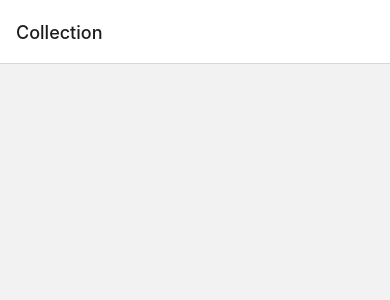
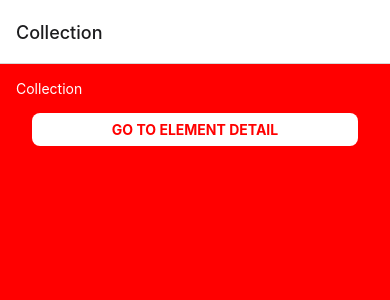
Before and after one commit to FlorBergesio/marvelous-react-native, a React Native app: screen /Collection in a window 390 px wide. Shown: the top 300 px of the page. Built offline with nearby package versions, Linux system fonts and the light colour scheme.

Commit message:
Implemented navigation between components

```diff
--- a/src/components/Collection.js
+++ b/src/components/Collection.js
@@ -1,12 +1,51 @@
 import React from "react";
-import { View } from "react-native";
+import { Pressable, Text, View, StyleSheet } from "react-native";
 
-const Collection = () => {
+const Collection = ( props ) => {
+    const handlePress = () => {
+        props.navigation.navigate("ElementDetail");
+    };
+
     return (
-        <View>
-
+        <View
+            style={ styles.container }
+        >
+            <Text
+                style={ styles.text }
+            >Collection</Text>
+            <Pressable
+                onPress={ handlePress }
+                style={ styles.button }
+            >
+                <Text
+                    style={ styles.buttonText }
+                >Go to Element Detail</Text>
+            </Pressable>
         </View>
     );
 };
 
+const styles = StyleSheet.create({
+    container: {
+        flex: 1,
+        backgroundColor: "red",
+        padding: 16
+    },
+    text: {
+        color: "white"
+    },
+    button: {
+        padding: 8,
+        backgroundColor: "white",
+        borderRadius: 8,
+        margin: 16
+    },
+    buttonText: {
+        color: "red",
+        textAlign: "center",
+        fontWeight: "bold",
+        textTransform: "uppercase"
+    }
+});
+
 export default Collection;
--- a/src/components/CollectionsStack.js
+++ b/src/components/CollectionsStack.js
@@ -1,6 +1,7 @@
 import React from "react";
 import { createStackNavigator } from "@react-navigation/stack";
 import Collection from "./Collection";
+import ElementDetail from "./ElementDetail";
 
 const Stack = createStackNavigator();
 
@@ -11,6 +12,10 @@ const CoinsStack = () => {
                 name="Collection"
                 component={ Collection }
             />
+            <Stack.Screen
+                name="ElementDetail"
+                component={ ElementDetail }
+            />
         </Stack.Navigator>
     );
 };
--- /dev/null
+++ b/src/components/ElementDetail.js
@@ -0,0 +1,27 @@
+import React from "react";
+import { Text, View, StyleSheet } from "react-native";
+
+const ElementDetail = () => {
+    return (
+        <View
+            style={ styles.container }
+        >
+            <Text
+                style={ styles.text }
+            >ElementDetail</Text>
+        </View>
+    );
+};
+
+const styles = StyleSheet.create({
+    container: {
+        flex: 1,
+        backgroundColor: "red",
+        padding: 16
+    },
+    text: {
+        color: "white"
+    }
+});
+
+export default ElementDetail;
```
